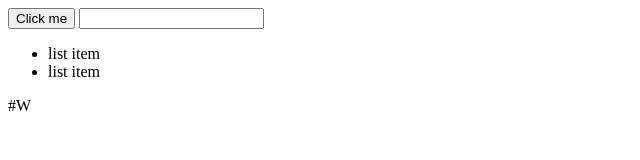
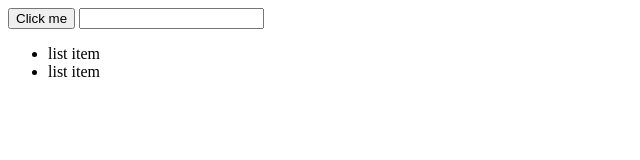
Before and after one commit to seid1100strassebruderya/SWP3AHWII, a plain HTML site: page SWP HÜ/index.html in a window 1280 px wide. Shown: the full height of the page, 0-640 px from the left. Drawn offline with Linux system fonts and the light colour scheme.

Commit message:
wie geht

```diff
--- a/SWP HÜ/index.html
+++ b/SWP HÜ/index.html
@@ -14,7 +14,7 @@
             <li>list item</li>
             <li>list item</li>
         </ul>
-        #W
+
     </nav>
 </body>
 </html>
```
